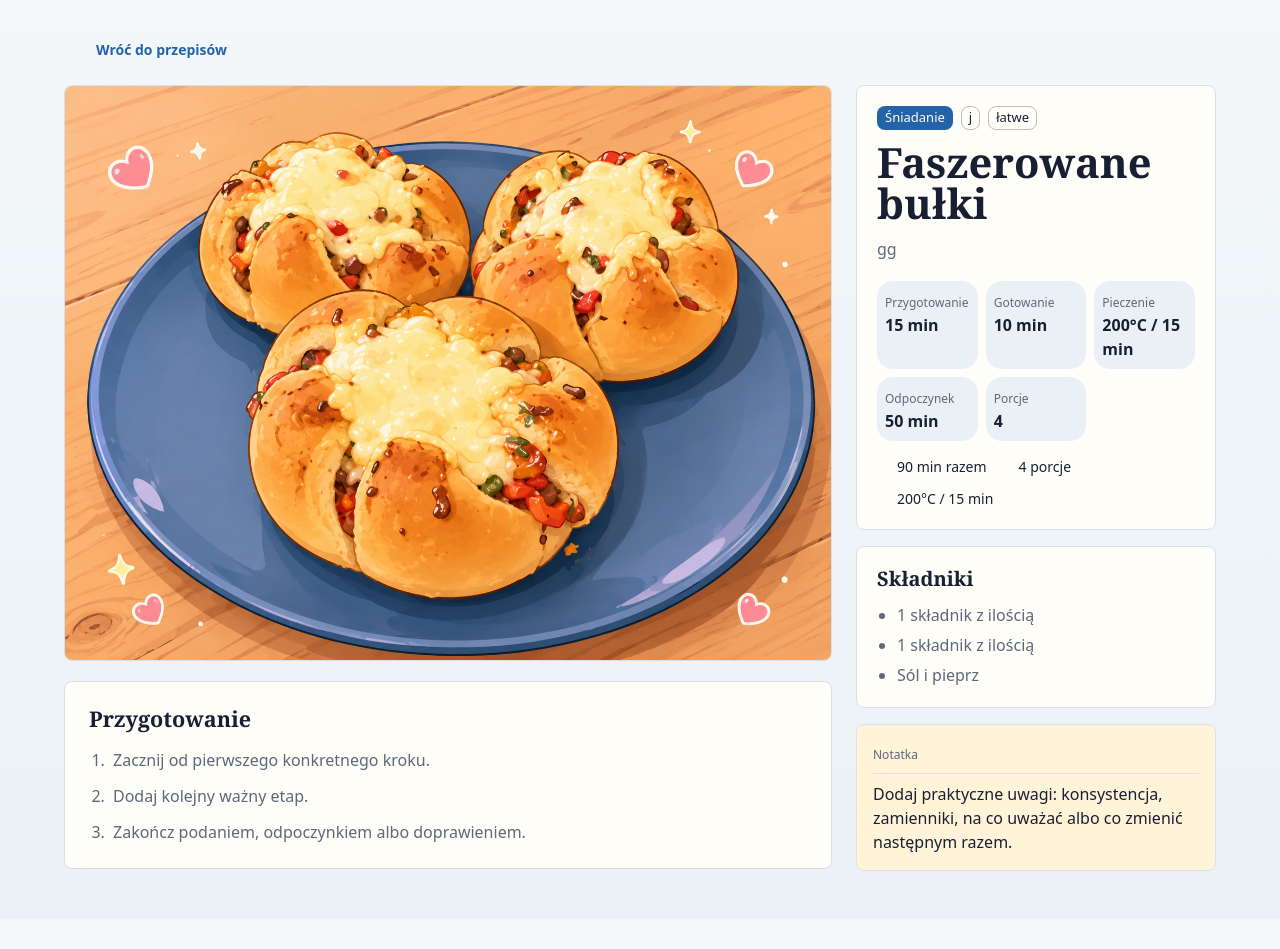
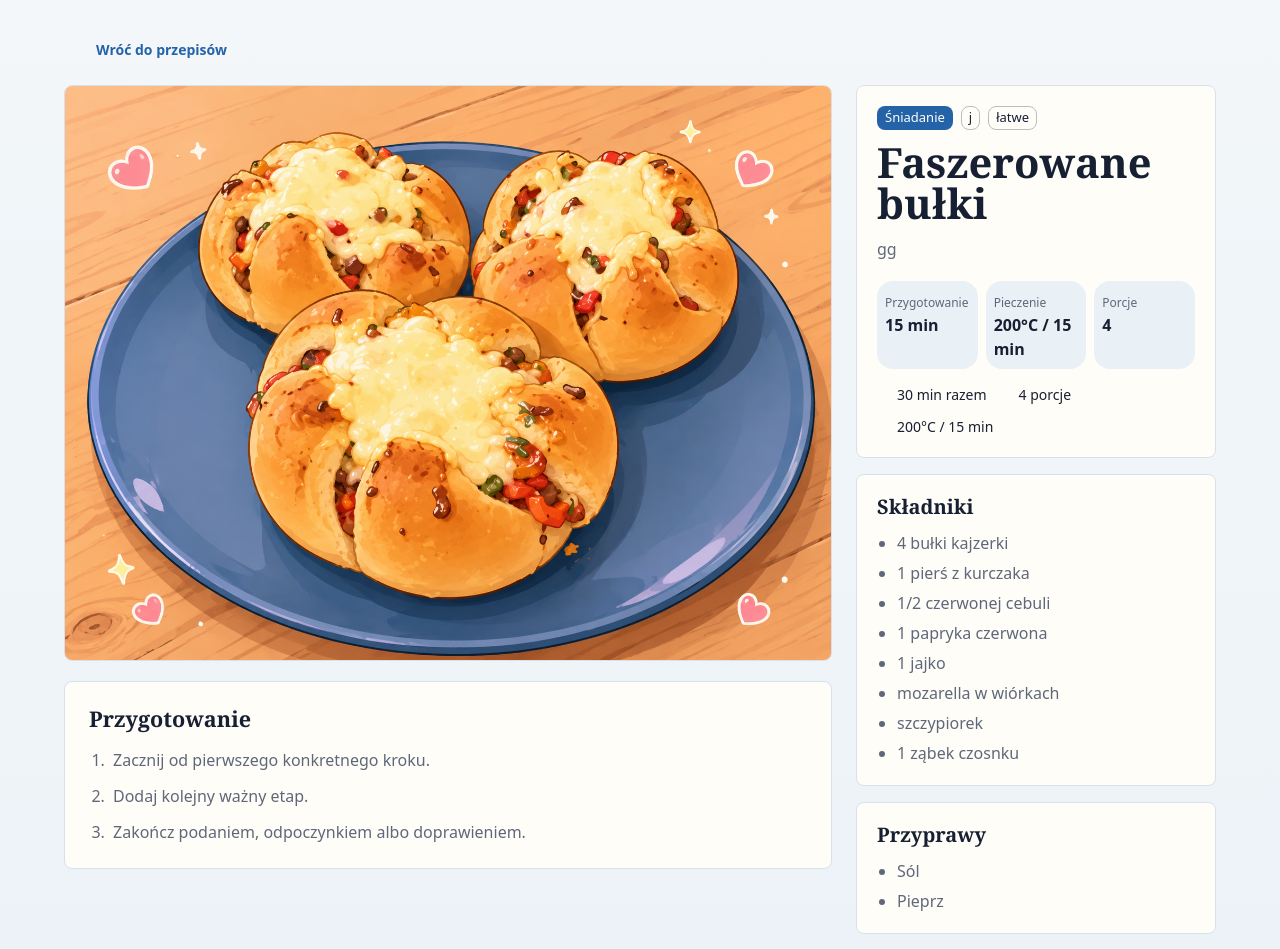
Before and after one commit to AleksandraCislowski/cookbook, a Next.js app: page /przepisy/faszerowane-bulki in a window 1280 px wide. Shown: the top 949 px of the page. Before the commit the page ends 919 px from the top, so only its background shows below. Built offline with nearby package versions, Linux system fonts and the light colour scheme; some icons are missing; what @mui/material-nextjs would draw is missing.

Commit message:
feat: add spices section to recipes and update related components

```diff
--- a/recipes/faszerowane-bulki.md
+++ b/recipes/faszerowane-bulki.md
@@ -9,10 +9,10 @@ tags:
   - kk
 difficulty: easy
 prepTime: 15
-cookTime: 10
+cookTime: 0
 bakeTime: 15
 bakeTemperature: 200°C
-restTime: 50
+restTime: 0
 servings: 4
 image: faszerowane-bulki.png
 publishedAt: '2026-06-13'
@@ -20,9 +20,19 @@ publishedAt: '2026-06-13'
 
 ## Składniki
 
-- 1 składnik z ilością
-- 1 składnik z ilością
-- Sól i pieprz
+- 4 bułki kajzerki
+- 1 pierś z kurczaka
+- 1/2 czerwonej cebuli
+- 1 papryka czerwona
+- 1 jajko
+- mozarella w wiórkach
+- szczypiorek
+- 1 ząbek czosnku
+
+## Przyprawy
+
+- Sól
+- Pieprz
 
 ## Przygotowanie
 
--- a/recipes/poke-bowl-z-szarpana-wolowina.md
+++ b/recipes/poke-bowl-z-szarpana-wolowina.md
@@ -32,9 +32,7 @@ publishedAt: '2026-06-12'
 - 1 łyżka octu ryżowego albo soku z limonki
 - 1 łyżka miodu albo brązowego cukru
 - 1 łyżeczka startego imbiru
-- 1/2 łyżeczki płatków chili
 - 250 ml bulionu wołowego albo wody
-- Sól i pieprz
 
 ### Miska
 
@@ -56,6 +54,12 @@ publishedAt: '2026-06-12'
 - Sok z 1 limonki
 - 1 łyżeczka miodu
 - 1 łyżeczka srirachy albo chili crisp
+
+## Przyprawy
+
+- Sól
+- Pieprz
+- 1/2 łyżeczki płatków chili
 
 ## Przygotowanie
 
--- a/src/app/przepisy/[slug]/page.tsx
+++ b/src/app/przepisy/[slug]/page.tsx
@@ -246,6 +246,25 @@ export default async function RecipePage({ params }: RecipePageProps) {
               </Stack>
             </Paper>
 
+            {recipe.spices.length > 0 ? (
+              <Paper variant='outlined' sx={{ p: { xs: 2, md: 2.5 } }}>
+                <Typography variant='h2' sx={{ fontSize: '1.25rem', mb: 1.5 }}>
+                  Przyprawy
+                </Typography>
+                <Stack component='ul' spacing={0.75} sx={{ m: 0, pl: 2.5 }}>
+                  {recipe.spices.map((spice, index) => (
+                    <Typography
+                      component='li'
+                      key={`${spice}-${index}`}
+                      color='text.secondary'
+                    >
+                      {spice}
+                    </Typography>
+                  ))}
+                </Stack>
+              </Paper>
+            ) : null}
+
             {recipe.note ? (
               <Paper variant='outlined' sx={{ p: 2, bgcolor: 'app.note' }}>
                 <Typography variant='caption' color='text.secondary'>
--- a/src/components/CookbookHome.tsx
+++ b/src/components/CookbookHome.tsx
@@ -76,6 +76,7 @@ function matchesSearch(recipe: Recipe, searchTerm: string) {
     recipe.difficulty,
     ...recipe.tags,
     ...recipe.ingredients,
+    ...recipe.spices,
   ]
     .join(' ')
     .toLowerCase()
--- a/src/data/recipes.ts
+++ b/src/data/recipes.ts
@@ -17,6 +17,7 @@ export type Recipe = {
   image: string;
   tags: string[];
   ingredients: string[];
+  spices: string[];
   steps: string[];
   note: string;
   addedDate: string;
@@ -261,6 +262,7 @@ function parseRecipeFile(filename: string): Recipe {
     image: `${RECIPE_IMAGE_DIRECTORY}/${slug}.png`,
     tags: readTags(frontmatter),
     ingredients: readListItems(getSection(markdown, 'Składniki')),
+    spices: readListItems(getSection(markdown, 'Przyprawy')),
     steps: readListItems(getSection(markdown, 'Przygotowanie')),
     note: readNote(markdown),
     addedDate: readRequiredString(frontmatter, 'publishedAt'),
```
Also changed, not shown: templates/recipe-template.md (+4 -0 lines), 1 other file (tests, documents, lock files or other folders).
